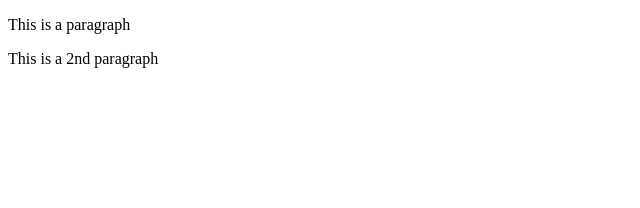
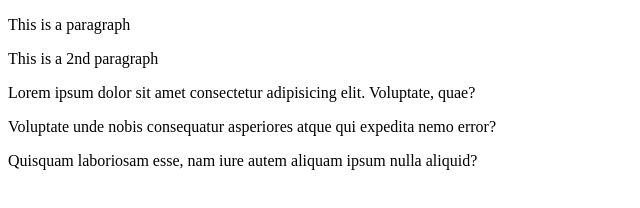
Before and after one commit to ecastan960/git-example-project, a plain HTML site: page index.html in a window 1280 px wide. Shown: the whole page, without its empty margins (0-640 px from the left). Drawn offline with Linux system fonts and the light colour scheme.

Commit message:
Added new text

```diff
--- a/index.html
+++ b/index.html
@@ -8,5 +8,12 @@
   <body>
     <p>This is a paragraph</p>
     <p>This is a 2nd paragraph</p>
+    <p>
+      Lorem ipsum dolor sit amet consectetur adipisicing elit. Voluptate, quae?
+    </p>
+    <p>
+      Voluptate unde nobis consequatur asperiores atque qui expedita nemo error?
+    </p>
+    <p>Quisquam laboriosam esse, nam iure autem aliquam ipsum nulla aliquid?</p>
   </body>
 </html>
```
